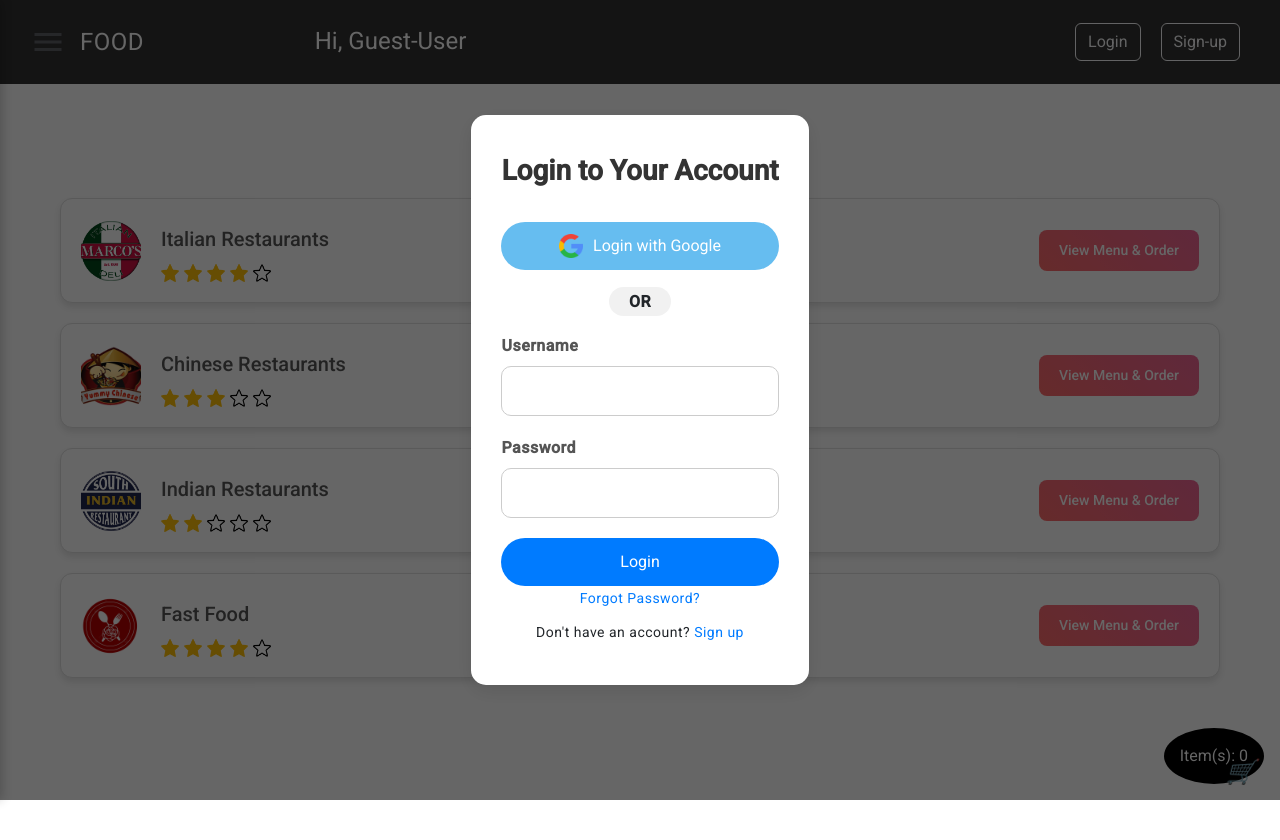
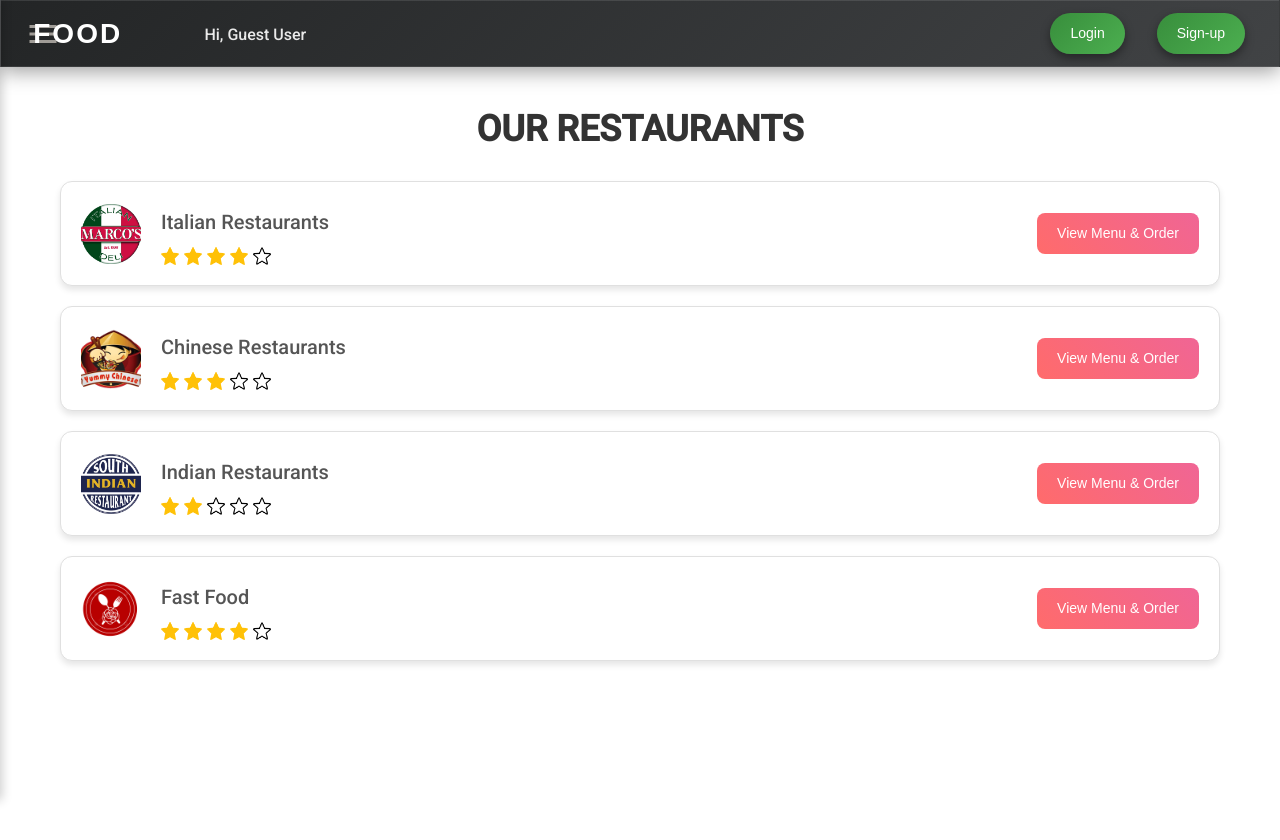
Before and after one commit to Kishorenvk22/nostand-angular, an Angular app: page /dashboard/home in a window 1280 px wide. Shown: the top 840 px of the page. Before the commit the page ends 800 px from the top, so only its background shows below. Built offline with nearby package versions, Linux system fonts and the light colour scheme.

Commit message:
Added loginUserUrl

```diff
--- a/src/app/auth.service.ts
+++ b/src/app/auth.service.ts
@@ -9,12 +9,9 @@ export class AuthService {
 
 
   private loginUrl = 'http://localhost:8080/api/login';
-
+  private loginUserUrl='http://localhost:8080/api/user';
 
   private isLoggedInStatus = false;
-
-
-
 
 
   constructor(private httpclient:HttpClient) { }
@@ -34,6 +31,11 @@ export class AuthService {
     );
   }
 
+  loginUser(username:string,password:string):Observable<any>{
+    return this.httpclient.post(this.loginUserUrl,{username,password})
+
+  }
+
   isLoggedIn(): boolean {
     // return this.isLoggedInStatus;
     return localStorage.getItem('isLoggedIn')==='true';
--- a/src/app/login/login.component.html
+++ b/src/app/login/login.component.html
@@ -8,21 +8,20 @@
       </button>
 
 
-    <!-- OR divider -->
     <div class="divider">
       <span>OR</span>
     </div>
 
     <!-- Login form -->
-    <form (submit)="onSubmit()">
+    <form (ngSubmit)="onLogin()">
       <div class="form-group">
         <label for="username">Username</label>
-        <input type="text" id="username" name="username" required />
+        <input type="text"  [(ngModel)]="username" id="username" name="username" required />
       </div>
 
       <div class="form-group">
         <label for="password">Password</label>
-        <input type="password" id="password" name="password" required />
+        <input type="password" [(ngModel)]="password" id="password" name="password" required />
       </div>
 
       <button type="submit" class="login-btn">Login</button>
--- a/src/app/login/login.component.ts
+++ b/src/app/login/login.component.ts
@@ -1,4 +1,6 @@
 import { Component } from '@angular/core';
+import { Router } from '@angular/router';
+import { AuthService } from '../auth.service';
 
 @Component({
   selector: 'app-login',
@@ -11,6 +13,25 @@ export class LoginComponent {
   password: string = '';
   showLogin: boolean = false;
 
+  constructor(private authservice: AuthService,private router:Router){}
+
+  onLogin():void{
+    if(this.username && this.password){
+    this.authservice.loginUser(this.username,this.password).subscribe(
+      (response)=>{
+        localStorage.setItem('username',response.username);
+        window.location.reload();
+      },
+      (error) => {
+        console.error('Login failed', error);  // Handle error if login fails
+      }
+    )
+    }
+    else {
+      console.log("Username and password are required.");
+    }
+  }
+
   onSubmit() {
     console.log("Login form submitted!");
   }
--- a/src/app/navbar/navbar.component.css
+++ b/src/app/navbar/navbar.component.css
@@ -1,4 +1,4 @@
-.upper-navbar {
+/* .upper-navbar {
   display: flex;
   justify-content: space-between;
   align-items: center;
@@ -24,6 +24,125 @@
   margin-left: 20px;
   color: white;
   text-decoration: none;
+} */
+
+/* General Navbar Styling */
+.main-content{
+  height: 100%;
+  width: 100%;
+  margin: 0;
+  padding: 0;
+  background-color: #ffffff; /* Base dark background */
+  font-family: 'Arial', sans-serif;
+}
+.upper-navbar {
+  display: flex;
+  justify-content: space-between;
+  align-items: center;
+  background: linear-gradient(135deg, #232526, #414345);
+  padding: 12px 24px;
+  box-shadow: 0px 4px 20px rgba(0, 0, 0, 0.4);
+  color: #fff;
+  font-family: 'Poppins', sans-serif;
+  border-radius: 0px;
+  backdrop-filter: blur(10px);
+  border: 1px solid rgba(255, 255, 255, 0.1);
+}
+
+/* Menu Toggle */
+.menu-toggle {
+  cursor: pointer;
+}
+
+.menu-icon {
+  height: 36px;
+  transition: transform 0.3s ease, filter 0.3s ease;
+  filter: invert(1);
+}
+
+.menu-icon:hover {
+  transform: scale(1.2) rotate(180deg);
+  filter: invert(0.8);
+}
+
+/* Brand Styling */
+.brand {
+  position: relative;
+  right: 290px;
+  font-size: 28px;
+  font-weight: 700;
+  text-transform: uppercase;
+  letter-spacing: 2px;
+  cursor: pointer;
+  color: #fff;
+  transition: color 0.3s ease;
+}
+
+.brand:hover {
+  color:  #ff9800;
+}
+
+/* Greeting Text */
+.greeting-text h6 {
+  position: relative;
+  right: 290px;
+  font-size: 16px;
+  font-weight: 500;
+  opacity: 0.9;
+}
+
+/* Button Container */
+.menu-items {
+  display: flex;
+  align-items: center;
+}
+
+/* Button Styling */
+.loginSignUp-buttons button {
+  margin-left: 12px;
+  padding: 10px 20px;
+  font-size: 14px;
+  font-weight: 500;
+  border-radius: 25px;
+  border: none;
+  color: white;
+  cursor: pointer;
+  transition: all 0.3s ease;
+  /* background: linear-gradient(135deg, #6a11cb, #2575fc); */
+  background: linear-gradient(135deg, #388e3c, #4caf50);
+
+  box-shadow: 0 4px 10px rgba(0, 0, 0, 0.4);
+}
+
+.loginSignUp-buttons button:hover {
+  transform: translateY(-3px);
+  background: linear-gradient(135deg, #2575fc, #6a11cb);
+  box-shadow: 0 6px 20px rgba(0, 0, 0, 0.6);
+}
+
+/* Specific Button Colors */
+.login-btn {
+  background: linear-gradient(135deg, #4caf50, #66bb6a);
+}
+
+.signup-btn {
+  background: linear-gradient(135deg, #ff9800, #ffb74d);
+}
+
+.logout-btn {
+  background: linear-gradient(135deg, #f44336, #e57373);
+}
+
+.login-btn:hover {
+  background: linear-gradient(135deg, #388e3c, #4caf50);
+}
+
+.signup-btn:hover {
+  background: linear-gradient(135deg, #fb8c00, #ff9800);
+}
+
+.logout-btn:hover {
+  background: linear-gradient(135deg, #d32f2f, #f44336);
 }
 
 
--- a/src/app/navbar/navbar.component.html
+++ b/src/app/navbar/navbar.component.html
@@ -1,22 +1,24 @@
-<div class="upper-navbar">
+<!-- <div class="upper-navbar">
   <div class="menu-toggle" (click)="toggleSidebar()">
     <img style="height: 36px; " src="images/menu_icon.png">
   </div>
 
   <div class="brand" [routerLink]="['/dashboard/home']">FOOD</div>
+
   <div class="greeting-text">
+    <h6>Hi, {{username}}</h6>
+  </div>
 
-    <h6>Hi, Guest-User</h6>
-
-
-  </div>
   <div class="menu-items">
       <i  (click)="toggleUsercard()" style="cursor: pointer;">
           <div class="loginSignUp-buttons">
-            <button type="button" class="btn btn-outline-light mr-2" (click)="toggleLogin()">Login</button>
+            <button type="button" *ngIf="username === 'Guest User'" class="btn btn-outline-light mr-2" (click)="toggleLogin()">Login</button>
 
-            <button type="button" class="btn btn-outline-light">Sign-up</button>
-        </div>
+            <button type="button" *ngIf="username === 'Guest User'" class="btn btn-outline-light">Sign-up</button>
+
+            <button type="button" *ngIf="username !== 'Guest User'" class="btn btn-outline-light" (click)="logout()">Logout</button>
+
+          </div>
       </i>
 
         <div class="cart-icon">
@@ -26,7 +28,33 @@
           </button>
         </div>
   </div>
+</div> -->
+
+
+<div class="upper-navbar">
+  <div class="menu-toggle" (click)="toggleSidebar()">
+    <img class="menu-icon" src="images/menu_icon.png" alt="Menu">
+  </div>
+
+  <div class="brand" [routerLink]="['/dashboard/home']">FOOD</div>
+
+  <div class="greeting-text">
+    <h6>Hi, {{username}}</h6>
+  </div>
+
+  <div class="menu-items">
+    <i (click)="toggleUsercard()">
+      <div class="loginSignUp-buttons">
+        <button type="button" *ngIf="username === 'Guest User'" class="btn login-btn" (click)="toggleLogin()">Login</button>
+
+        <button type="button" *ngIf="username === 'Guest User'" class="btn signup-btn">Sign-up</button>
+
+        <button type="button" *ngIf="username !== 'Guest User'" class="btn logout-btn" (click)="logout()">Logout</button>
+      </div>
+    </i>
+  </div>
 </div>
+
 
 <div class="loginTogglecard" *ngIf="showLogin" (click)="closeLogin($event)">
   <div class="login-card" (click)="preventClose($event)">
@@ -129,7 +157,7 @@
       </a>
     </li>
     <li>
-      <a class="menu-link" (click)="logout()">
+      <a class="menu-link"  (click)="logout()">
         <!-- Added an icon next to the menu text -->
         <i class="fas fa-sign-out-alt"></i> Logout
       </a>
--- a/src/app/navbar/navbar.component.ts
+++ b/src/app/navbar/navbar.component.ts
@@ -11,7 +11,7 @@ declare var Razorpay:any;
   styleUrl: './navbar.component.css'
 })
 export class NavbarComponent implements OnInit{
-  showLogin: boolean=true;
+  showLogin: boolean=false;
 
 
   constructor(private authservice:AuthService,private router:Router,private foodservice:FoodServiceService){}
@@ -23,6 +23,7 @@ export class NavbarComponent implements OnInit{
   subtotal:number=0;
   gst:number=0;
   total:number=0;
+  username:string='Guest User';
 
   // userLoggedIn:boolean=true;
   // isLoggedIn:boolean=true;
@@ -83,9 +84,12 @@ export class NavbarComponent implements OnInit{
         this.total=this.foodservice.calculateTotal();
 
       });
-       // Log the data to console
-      //  this.userLoggedIn=this.authservice.isLoggedIn();
-      //  this.username=this.authservice.getUsername();
+
+
+      const storedUsername=localStorage.getItem('username');
+      if(storedUsername){
+        this.username=storedUsername;
+      }
 
   }
   sidebarOpen: boolean = false;
@@ -99,11 +103,16 @@ export class NavbarComponent implements OnInit{
   toggleSidebar() {
     this.sidebarOpen = !this.sidebarOpen;
   }
+  // Kishore@2212
 
-  logout() {
-    localStorage.removeItem('cart');
-    this.foodservice.clearCartData();
-    this.authservice.logout();
+  logout():void {
+    // this.sidebarOpen = !this.sidebarOpen;
+    localStorage.removeItem('username')
+    window.location.reload();
+
+    // localStorage.removeItem('cart');
+    // this.foodservice.clearCartData();
+    // this.authservice.logout();
     // this.isLoggedIn=false;
     // this.username=null;
     // this.router.navigate(['/login']);
```
